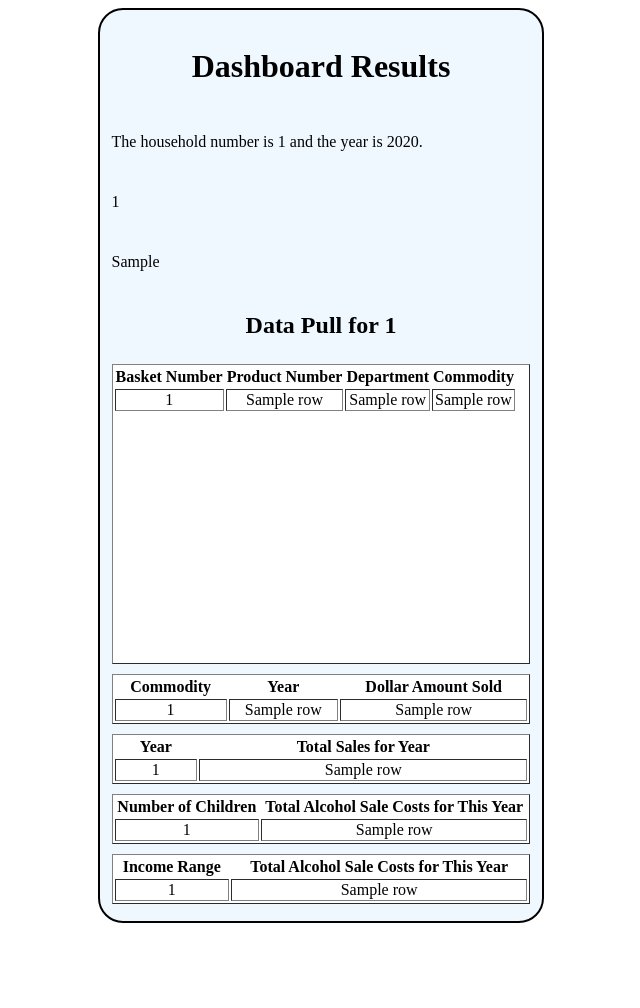
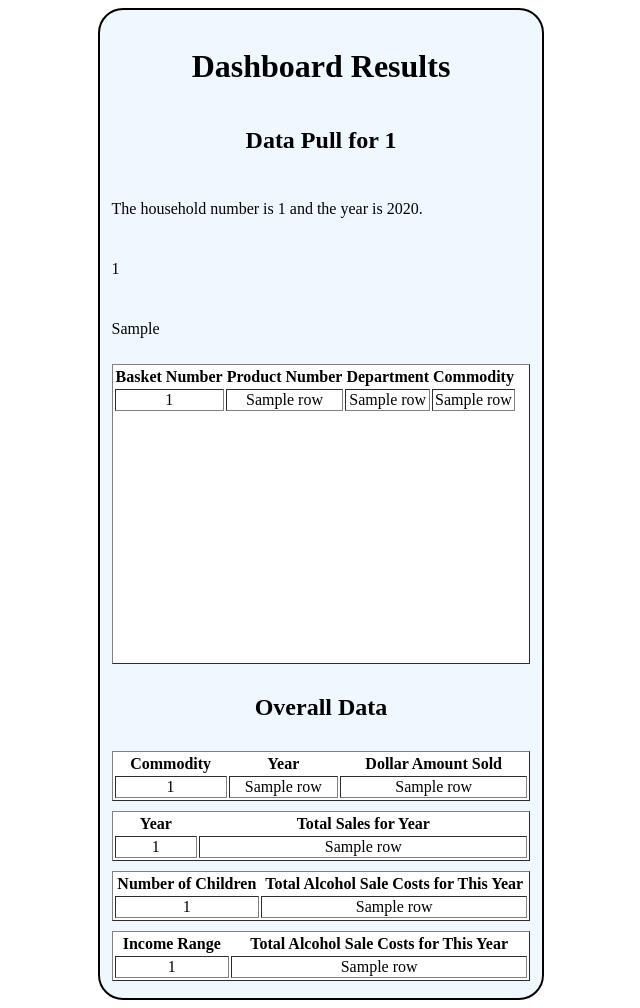
Before and after one commit to welagejl1684/cloudComputingFinalProject, a Flask app: template templates/dashboard_results.html in a window 1280 px wide. Shown: the whole page, without its empty margins (319-959 px from the left). Before the commit the page ends 923 px from the top, so only its background shows below. Run offline with Flask 2, Linux system fonts and the light colour scheme; the template is opened without the code that fills it: most values are stand-ins (such as "Sample title", 1, 10 or a date in 2020).

Commit message:
Dashboard result page
Changed the dashboard result page

```diff
--- a/templates/dashboard_results.html
+++ b/templates/dashboard_results.html
@@ -9,6 +9,7 @@
             <div class="flex-container">
                 <div class="flex-item header">
                     <h1>Dashboard Results</h1>
+					<h2>Data Pull for {{hshd_num}} </h2>
                 </div>
                 <div class="flex-item">
                     <p>The household number is {{hshd_num}} and the year is {{year}}.</p>
@@ -19,7 +20,6 @@
 				<div class="flex-item">
 					<p>{{hshdNumAlcSalesCash}}</p>
 				</div>
-			  <h2>Data Pull for {{hshd_num}} </h2>
 				<table class="data-pull-table">
 					<thead>
 						<th>Basket Number</th>
@@ -38,6 +38,9 @@
 						{% endfor %}
 					</tbody>
 				</table>
+				<div class="flex-item header">
+					<h2>Overall Data</h2>
+				</div>
 				<table>
 					<thead>
 						<th>Commodity</th>
```
